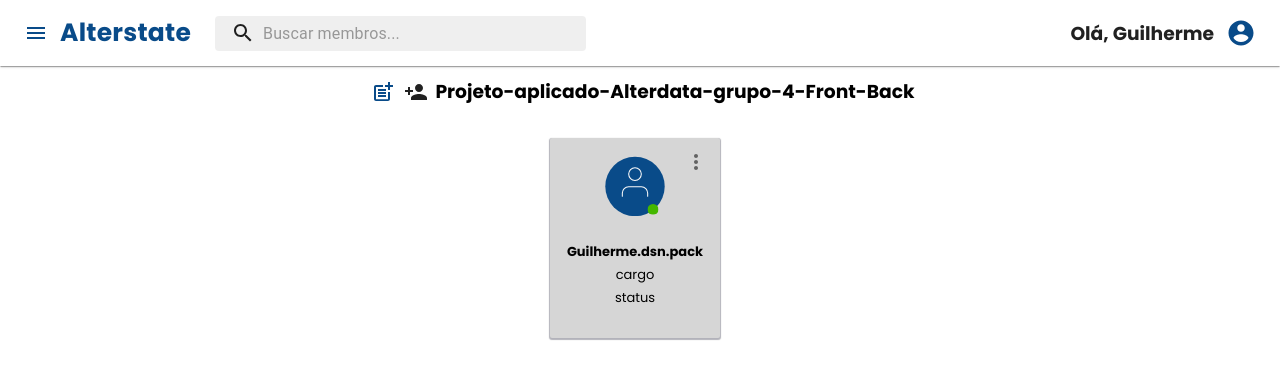
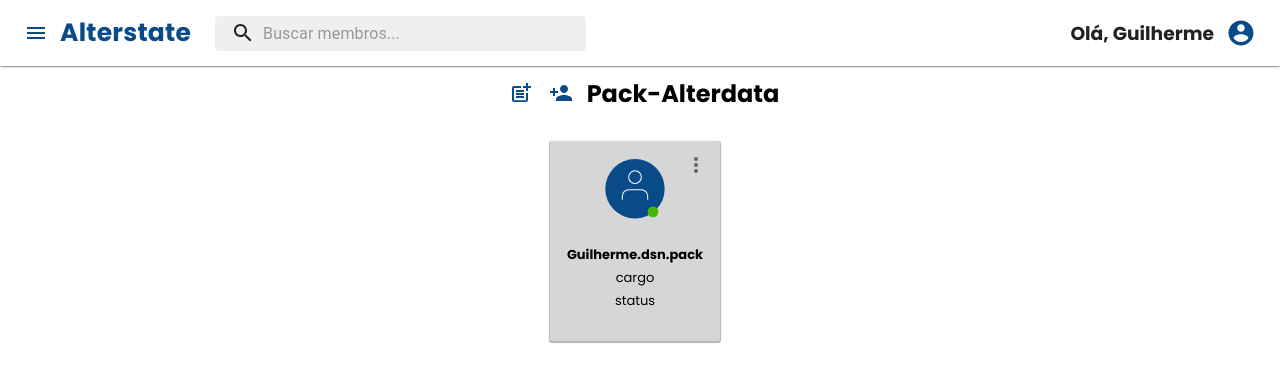
Before and after one commit to lucascs20182/alterstatus, a React (Vite) app in the folder web/: page /home in a window 1280 px wide. Shown: the top 382 px of the page. Built offline with nearby package versions, Linux system fonts and the light colour scheme; sample sign-in values are in the browser's storage.

Commit message:
Estilizado

```diff
--- a/web/src/App.jsx
+++ b/web/src/App.jsx
@@ -1,25 +1,12 @@
 import React from 'react';
+import { BrowserRouter } from "react-router-dom";
 import Routes from './routes/Routes'
-import { createTheme } from '@material-ui/core/styles';
-import { ThemeProvider } from '@material-ui/styles';
-
-const theme = createTheme({
-  palette: {
-    primary: {
-      main: '#fff',
-    },
-    secondary: {
-      main: '#094B89',
-    },
-  },
-
-});
 
 function App() {
   return (
-    <ThemeProvider theme={theme}>
+    <BrowserRouter>
       <Routes />
-    </ThemeProvider>
+    </BrowserRouter>
   );
 }
 
--- a/web/src/components/Button/ButtonMenu.jsx
+++ b/web/src/components/Button/ButtonMenu.jsx
@@ -6,6 +6,7 @@ import IconButton from '@material-ui/core/IconButton';
 import Menu from '@material-ui/core/Menu';
 import MenuItem from '@material-ui/core/MenuItem';
 import MoreVertIcon from '@material-ui/icons/MoreVert';
+import Modal from '../Modal/Modal'
 
 const useStyles = makeStyles({
   pontinhos: {
@@ -63,11 +64,15 @@ export default function PositionedTooltips() {
                 },
               }}
             >
-              {options.map((option) => (
-                <MenuItem key={option} selected={option === 'Pyxis'} onClick={handleClose}>
-                  {option}
+                <MenuItem  onClick={handleClose}>
+                <Modal>Editar status</Modal>
                 </MenuItem>
-              ))}
+                <MenuItem  onClick={handleClose}>
+                Editar status
+                </MenuItem>
+                <MenuItem  onClick={handleClose}>
+                Editar status
+                </MenuItem>
             </Menu>
         </Grid>
       </Grid>
--- a/web/src/components/Card/Card.jsx
+++ b/web/src/components/Card/Card.jsx
@@ -25,6 +25,12 @@ const useStyles = makeStyles((theme) => ({
     width: "90%",
   },
 
+  title: {
+    display: 'flex',
+    alignItems: "center",
+    justifyContent: "center",
+  },
+
   root: {
     display: 'table',
     textAlign: "center",
@@ -50,10 +56,12 @@ const useStyles = makeStyles((theme) => ({
     margin: 10,
   },
 
+
   user: {
     width: "40px",
     height: "38px",
   },
+
 
   nome: {
     textAlign: "center",
@@ -69,26 +77,6 @@ const useStyles = makeStyles((theme) => ({
     marginTop: 3,
     wordBreak: "break-word",
     fontSize: 13,
-  },
-
-  addPessoa: {
-    height: 35,
-    width: 35,
-    paddingTop: 6,
-    paddingLeft: 6,
-    paddingRight: 10,
-    paddingBottom: 6,
-    alignSelf: 'center',
-  },
-
-  addCargo: {
-    height: 35,
-    width: 35,
-    paddingTop: 6,
-    paddingLeft: 6,
-    paddingRight: 6,
-    paddingBottom: 6,
-    alignSelf: 'center',
   },
 
   status: {
@@ -112,30 +100,23 @@ export default function CardMembros(props) {
 
   return (
     <div>
-      <h3 style={{ textAlign: 'center' }}>
-      <IconButton className={classes.addCargo}
-          aria-label="show more"
-          aria-haspopup="true"
-          color="secondary"
-        >
-          <PostAdd />
-        </IconButton>
-        <IconButton className={classes.addPessoa}
-          aria-label="show more"
-          aria-haspopup="true"
-          color="secondary"
-        >
-          {/* passar PersonAddIcon como child
-          gera o bug/warning: validateDOMNesting(...) */}
-          <Modal><PersonAddIcon /></Modal>
-        </IconButton>
-        Projeto-aplicado-Alterdata-grupo-4-Front-Back
-      </h3>
+      <div className={classes.title}>
+        <Modal>
+          <PostAdd color="secondary"/>
+        </Modal>
+
+        <Modal>
+          <PersonAddIcon color="secondary" style={{marginRight: 6}}/>
+        </Modal>
+        <h2 >
+          Pack-Alterdata
+        </h2>
+      </div>
       <div className={classes.container}>
         <div className={classes.root}>
           <div className={classes.info}>
             <div>
-              <ButtonCard/>
+              <ButtonCard />
               <h3 className={classes.avatar}><img className={classes.user} src={user} /></h3>
             </div>
             <h3 className={classes.nome}><Online />Guilherme.dsn.pack</h3>
--- a/web/src/components/Modal/Modal.jsx
+++ b/web/src/components/Modal/Modal.jsx
@@ -5,7 +5,7 @@ import Button from '@material-ui/core/Button';
 import "../Modal/styles.css"
 
 const useStyles = makeStyles((theme) => ({
-  paper: {
+  paperModal: {
     width: 500,
     height: 250,
     backgroundColor: theme.palette.background.paper,
@@ -30,11 +30,9 @@ export default function SimpleModal({ children }) {
 
   return (
     <div>
-        { /* Verificar Warning: validateDOMNesting(...):
-        <button> cannot appear as a descendant of <button>. */ }
-        <Button className="buttonModal" type="submit" onClick={handleOpen}>
+        <button className="buttonModal" type="submit" onClick={handleOpen}>
           {children}
-        </Button>
+        </button>
 
       <Modal
         open={open}
@@ -42,7 +40,7 @@ export default function SimpleModal({ children }) {
         aria-labelledby="simple-modal-title"
         aria-describedby="simple-modal-description"
       >
-        <div className={classes.paper}>
+        <div className={classes.paperModal}>
           <center>
             <div className="usuario">
               <h3>Fulano</h3>
--- a/web/src/components/Modal/styles.css
+++ b/web/src/components/Modal/styles.css
@@ -38,23 +38,9 @@
 
 }
 
-.deslogar {
-  height: 20px;
-  width: 20px;
-  justify-self: flex-end;
-  margin-left: 255px;
-  margin-top: 5px;
+.buttonModal {
+    height: 30px;
+    background-color: transparent;
+    border-color: transparent;
+    font-size: 16px;
 }
-
-.fechar {
-  height: 20px;
-  width: 20px;
-  margin-right: 200px;
-  margin-top: 5px;
-}
-
-.buttonModal {
-    width: 10px;
-    height: 60px;
-    border-radius: 100%;
-}
--- a/web/src/routes/Routes.jsx
+++ b/web/src/routes/Routes.jsx
@@ -1,10 +1,23 @@
 import React from 'react';
-import { Route, Switch, BrowserRouter, Redirect} from 'react-router-dom';
-
+import { Route, Switch, Redirect} from 'react-router-dom';
+import { createTheme } from '@material-ui/core/styles';
+import { ThemeProvider } from '@material-ui/styles';
 import { obterTokenDaStorage } from '../utils/Storage';
 
 import Home from '../pages/home/Home';
 import Login from '../pages/login/Login';
+
+const theme = createTheme({
+  palette: {
+    primary: {
+      main: '#fff',
+    },
+    secondary: {
+      main: '#094B89',
+    },
+  },
+
+});
 
 const isAuthenticated = () => {
   let [token, ] = obterTokenDaStorage();
@@ -23,15 +36,16 @@ const RotaPrivada = ({ component: Component, ...rest}) => (
 );
 
 const Rotas = () => (
-  <BrowserRouter>
     <Switch>
       <Route exact path="/" component={Login}/>
+
+      <ThemeProvider theme={theme}>
       <RotaPrivada path="/home" component={Home}/>
 
       {/* Redireciona erros 404s para Home */}
       <Redirect to='/home' />
+      </ThemeProvider>
     </Switch>
-  </BrowserRouter>
 );
 
 export default Rotas;
--- a/web/src/styles/login.css
+++ b/web/src/styles/login.css
@@ -53,9 +53,6 @@ header {
   width: 230px;
 }
 
-.link{
-  text-decoration: none;
-}
 
 .button {
   margin-top: 16px;
```
